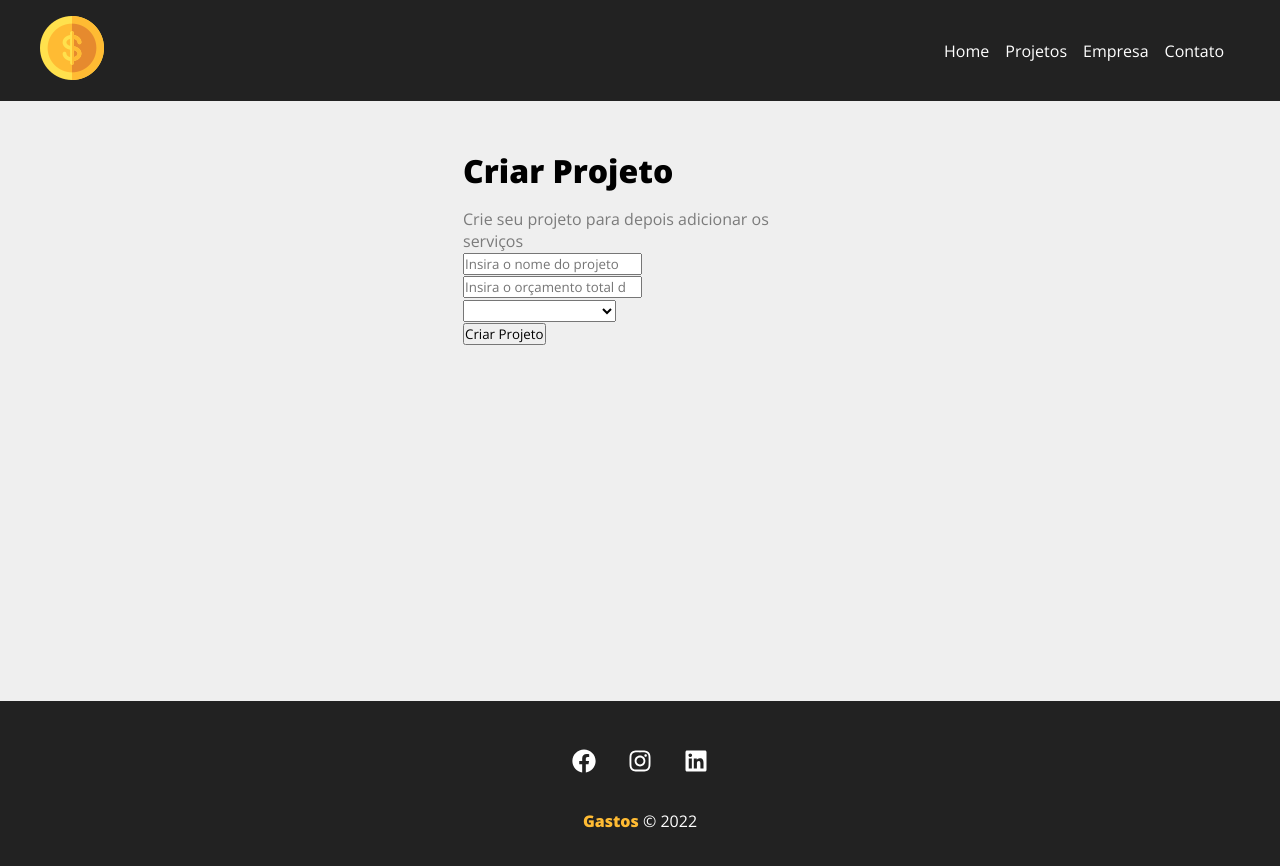
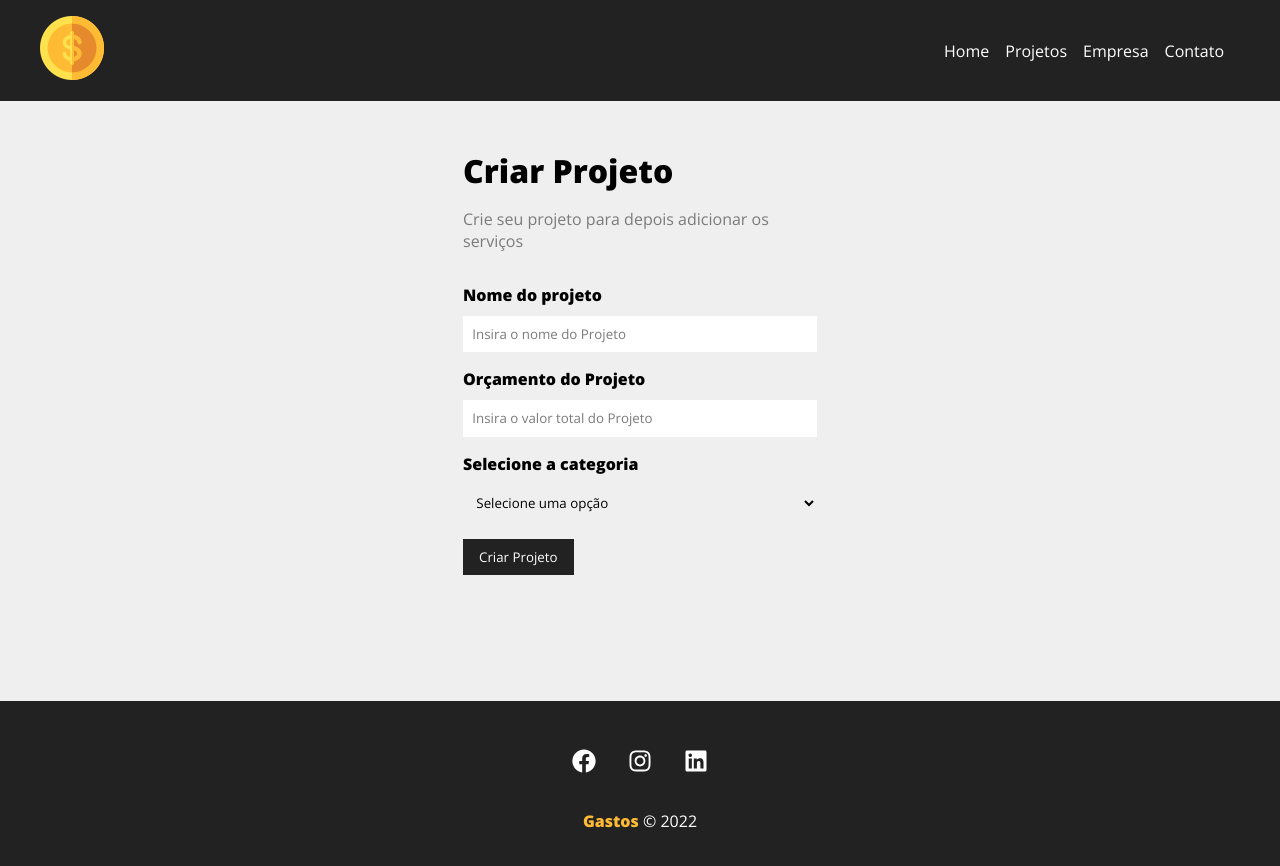
Before and after one commit to devbrunosantana1/Gastos-de-Projeto, a React (Vite) app in the folder gastos/: page /newproject in a window 1280 px wide. Shown: the top 866 px of the page. Built offline with nearby package versions, Linux system fonts and the light colour scheme.

Commit message:
Insert components forms

```diff
--- /dev/null
+++ b/gastos/src/components/form/Input.jsx
@@ -0,0 +1,10 @@
+import styles from './Input.module.css';
+
+export function Input({type, text, name, placeholder, handleOnChange, value}) {
+    return (
+        <div className={styles.form_control}>
+            <label htmlFor={name}>{text}</label>
+            <input type={type} name={name} id={name} placeholder={placeholder} onChange={handleOnChange} value={value}/>
+        </div>
+    )
+}
--- /dev/null
+++ b/gastos/src/components/form/Input.module.css
@@ -0,0 +1,20 @@
+.form_control{
+    display: flex;
+    flex-direction: column;
+    margin-bottom: 1em;
+}
+
+.form_control label {
+    margin-bottom: .6em;
+    font-weight: bold;
+}
+
+.form_control input {
+    padding: .7em;
+    border-radius: 0;
+    border: none;
+}
+
+.form_control input::placeholder {
+    color: #7b7b7b;
+}
--- /dev/null
+++ b/gastos/src/components/form/Select.jsx
@@ -0,0 +1,12 @@
+import styles from './Select.module.css';
+
+export function Select({text, name, option, handleOnChange, value}) {
+    return (
+        <div className={styles.form_control}>
+            <label htmlFor={name}>{text}</label>
+            <select name={name} id={name}>
+                <option> Selecione uma opção</option>
+            </select>
+        </div>
+    )
+}
--- /dev/null
+++ b/gastos/src/components/form/Select.module.css
@@ -0,0 +1,16 @@
+.form_control{
+    display: flex;
+    flex-direction: column;
+    margin-bottom: 1em;
+}
+
+.form_control label {
+    margin-bottom: .6em;
+    font-weight: bold;
+}
+
+.form_control select {
+    padding: .7em;
+    border-radius: 0;
+    border: none;
+}
--- /dev/null
+++ b/gastos/src/components/form/SubmitButton.jsx
@@ -0,0 +1,9 @@
+import styles from './SubmitButton.module.css';
+
+export function SubmitButton({text}) {
+    return (
+        <div>
+            <button className={styles.btn}>{text}</button>
+        </div>
+    )
+}
--- /dev/null
+++ b/gastos/src/components/form/SubmitButton.module.css
@@ -0,0 +1,13 @@
+.btn {
+    background-color: #222;
+    color: #fff;
+    padding: 0.7em 1.2em;
+    text-decoration: none;
+    transition: 0.5s;
+    cursor: pointer;
+    border: none;
+}
+
+.btn:hover {
+    color: #ffbb33;
+}
--- a/gastos/src/components/pages/NewProject.jsx
+++ b/gastos/src/components/pages/NewProject.jsx
@@ -6,7 +6,7 @@
         <div className={ styles.newproject_container }>
             <h1>Criar Projeto</h1>
             <p>Crie seu projeto para depois adicionar os serviços</p>
-            <ProjectForm />
+            <ProjectForm btnText="Criar Projeto"/>
         </div>
     )
 }
--- a/gastos/src/components/project/ProjectForm.jsx
+++ b/gastos/src/components/project/ProjectForm.jsx
@@ -1,20 +1,26 @@
-export function ProjectForm(){
+import { Input } from '../form/input';
+import { Select } from '../form/Select';
+import { SubmitButton } from '../form/SubmitButton';
+import styles from './ProjectForm.module.css';
+
+export function ProjectForm({btnText}){
     return(
-        <form>
-            <div>
-                <input type="text" placeholder="Insira o nome do projeto" />
-            </div>
-            <div>
-                <input type="number" placeholder="Insira o orçamento total do projeto" />
-            </div>
-            <div>
-                <select name="category_id">
-                    <option disabled>Selecione a categoria</option>
-                </select>
-            </div>
-            <div>
-                <input type="submit" value="Criar Projeto" />
-            </div>
+        <form className={styles.form}>
+            <Input
+            type="text"
+            text="Nome do projeto"
+            name="name"
+            placeholder="Insira o nome do Projeto"
+            />
+
+            <Input
+            type="number"
+            text="Orçamento do Projeto"
+            name="budget"
+            placeholder="Insira o valor total do Projeto"
+            />
+            <Select name="category_id" text="Selecione a categoria"/>
+            <SubmitButton text={btnText}/>
         </form>
     )
 }
--- /dev/null
+++ b/gastos/src/components/project/ProjectForm.module.css
@@ -0,0 +1,4 @@
+.form{
+    width: 100%;
+    margin: 2em 0;
+}
```
